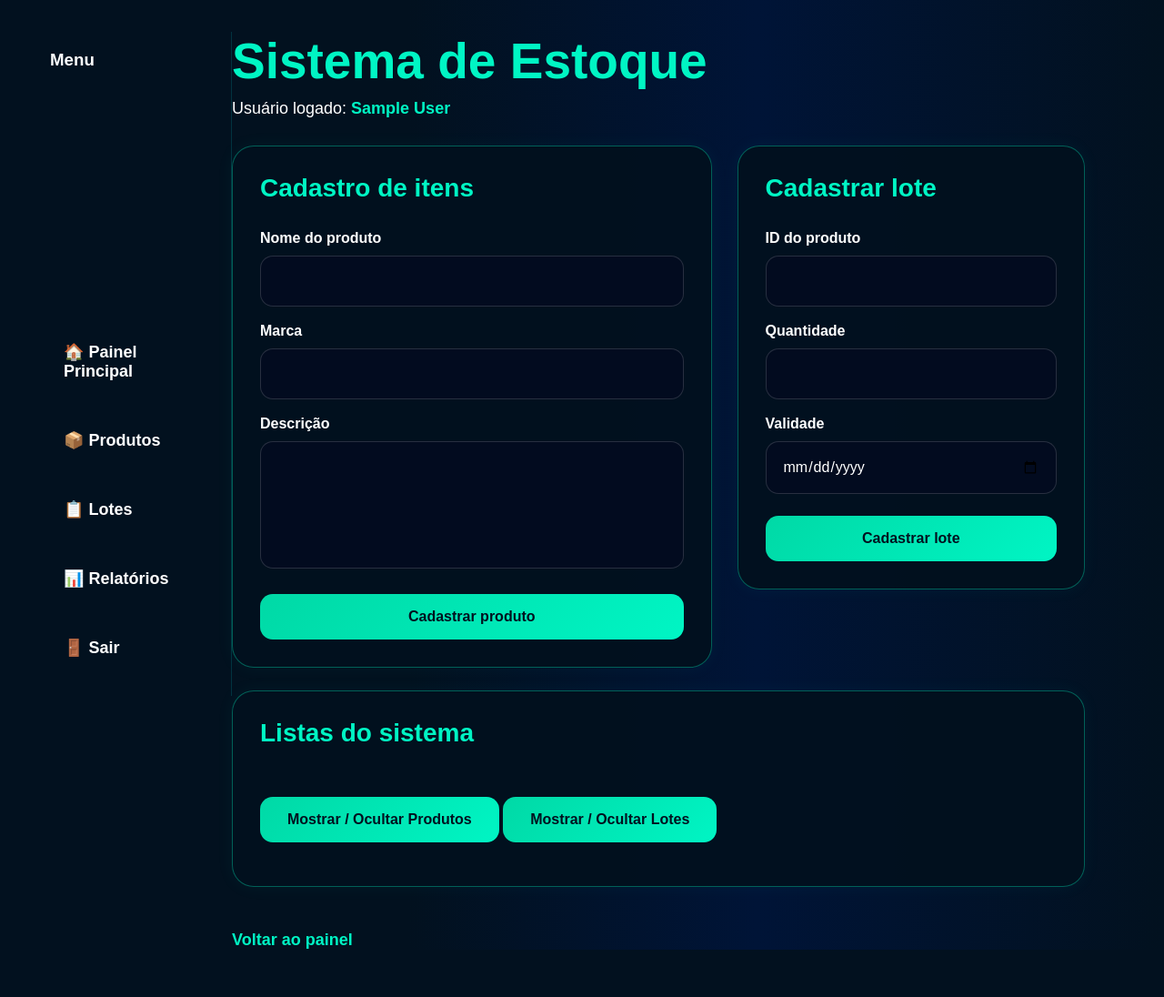
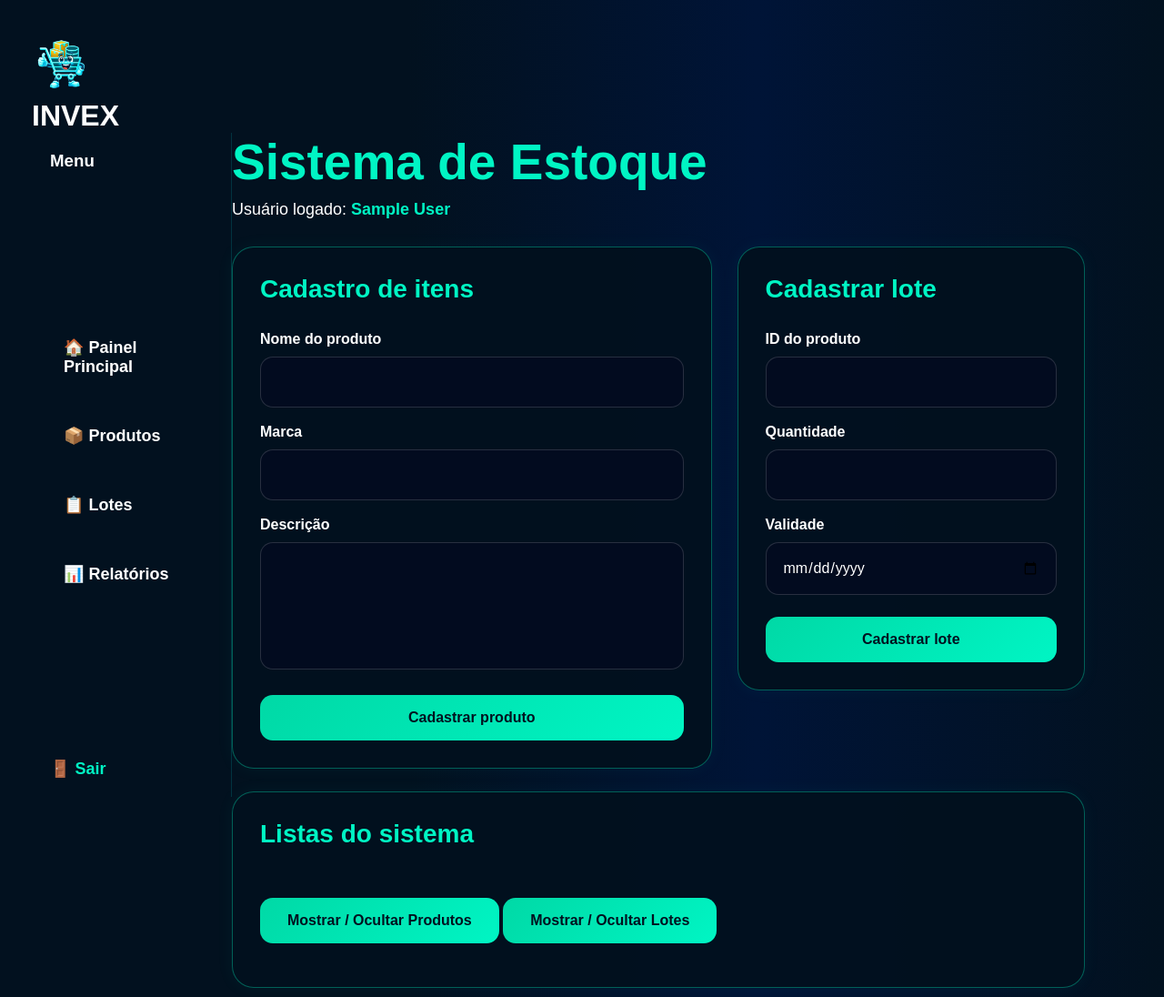
Before and after one commit to LeoJValinhos/TCC, a PHP site: page /painel_principal/cadastro_produtos/cad_list_prods.php in a window 1280 px wide. Shown: the top 1096 px of the page at 91% size. Before the commit the page ends 1044 px from the top, so only its background shows below. Run offline with PHP 8.4, Linux system fonts and the light colour scheme; the visitor is signed in with stand-in values (Sample User, id 1); data that the repository does not hold is empty.

Commit message:
Update cad_list_prods.php

```diff
--- a/painel_principal/cadastro_produtos/cad_list_prods.php
+++ b/painel_principal/cadastro_produtos/cad_list_prods.php
@@ -15,7 +15,7 @@ content="width=device-width, initial-scale=1.0">
 
 <link rel="stylesheet"
 href="cad_list_prods.css">
-
+<link rel="icon" type="image/png" href="../../Imagens/Carrinho.png"width="70" height="70">
 <title>Cadastro de Produtos</title>
 
 <style>
@@ -47,6 +47,21 @@ href="cad_list_prods.css">
 
 <body>
 
+ <!-- TOPO -->
+ <header class="topbar">
+
+<div class="top-left">
+
+    <img src="../../imagens/carrinho2.png"
+         width="70"
+         height="70"
+         alt="Logo Carrinho">
+
+    <h1>INVEX</h1>
+
+</div>
+
+</header>
 <div class="layout">
 
     <!-- SIDEBAR -->
@@ -55,11 +70,16 @@ href="cad_list_prods.css">
 
         <nav>
             <a href="../painel_principal.php">🏠 Painel Principal</a></li>
-            <a href="#">📦 Produtos</a></li>
-            <a href="#">📋 Lotes</a></li>
-            <a href="#">📊 Relatórios</a></li>
-            <a href="../logout.php">🚪 Sair</a></li>
+            <a href="#">📦 Produtos</a>
+            <a href="#">📋 Lotes</a>
+            <a href="#">📊 Relatórios</a>
         </nav>
+        <a href="../index.html"
+               class="logout">
+
+                🚪 Sair
+
+            </a>
     </div>
 
     <!-- CONTEÚDO PRINCIPAL -->
```
